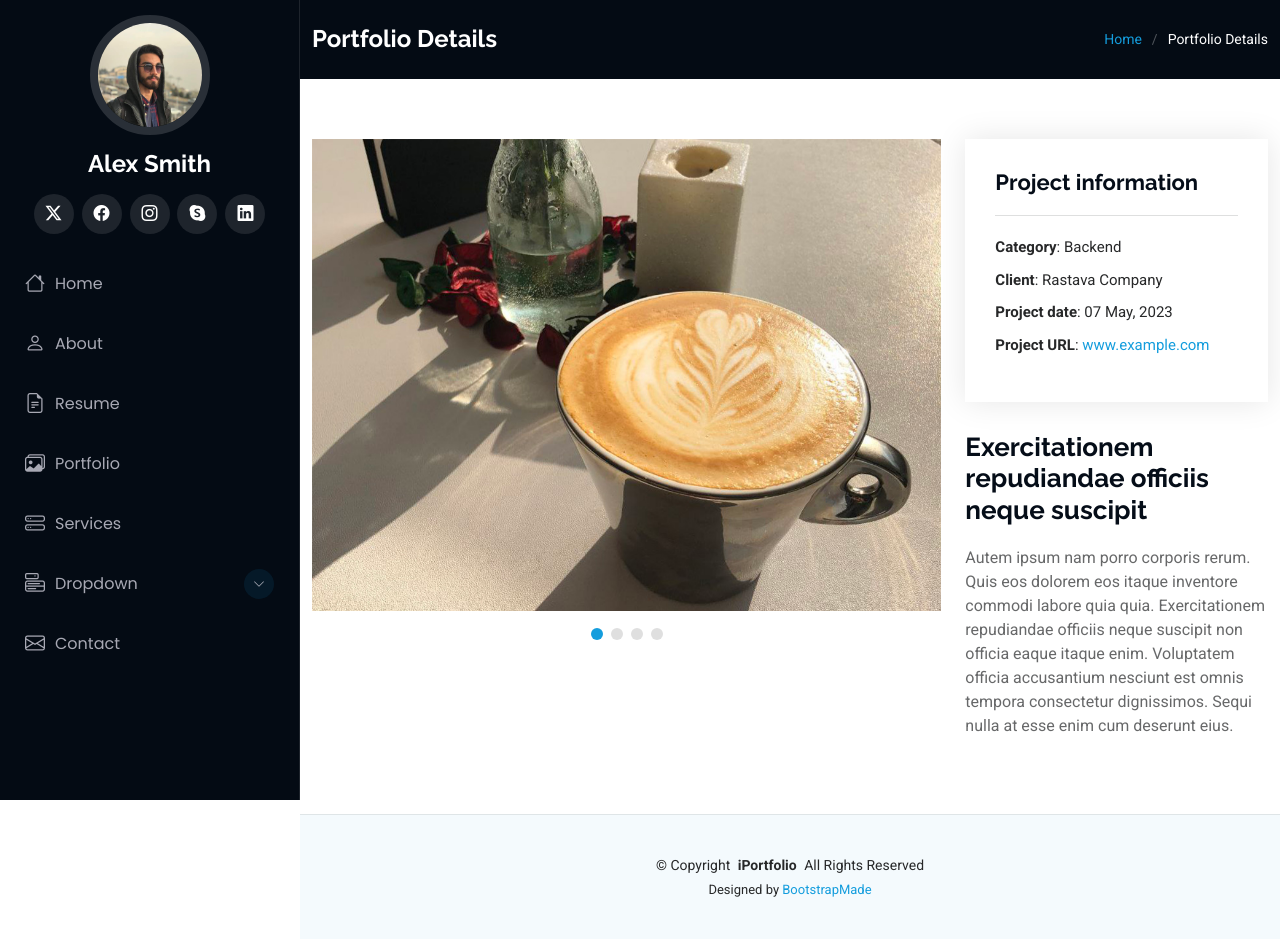
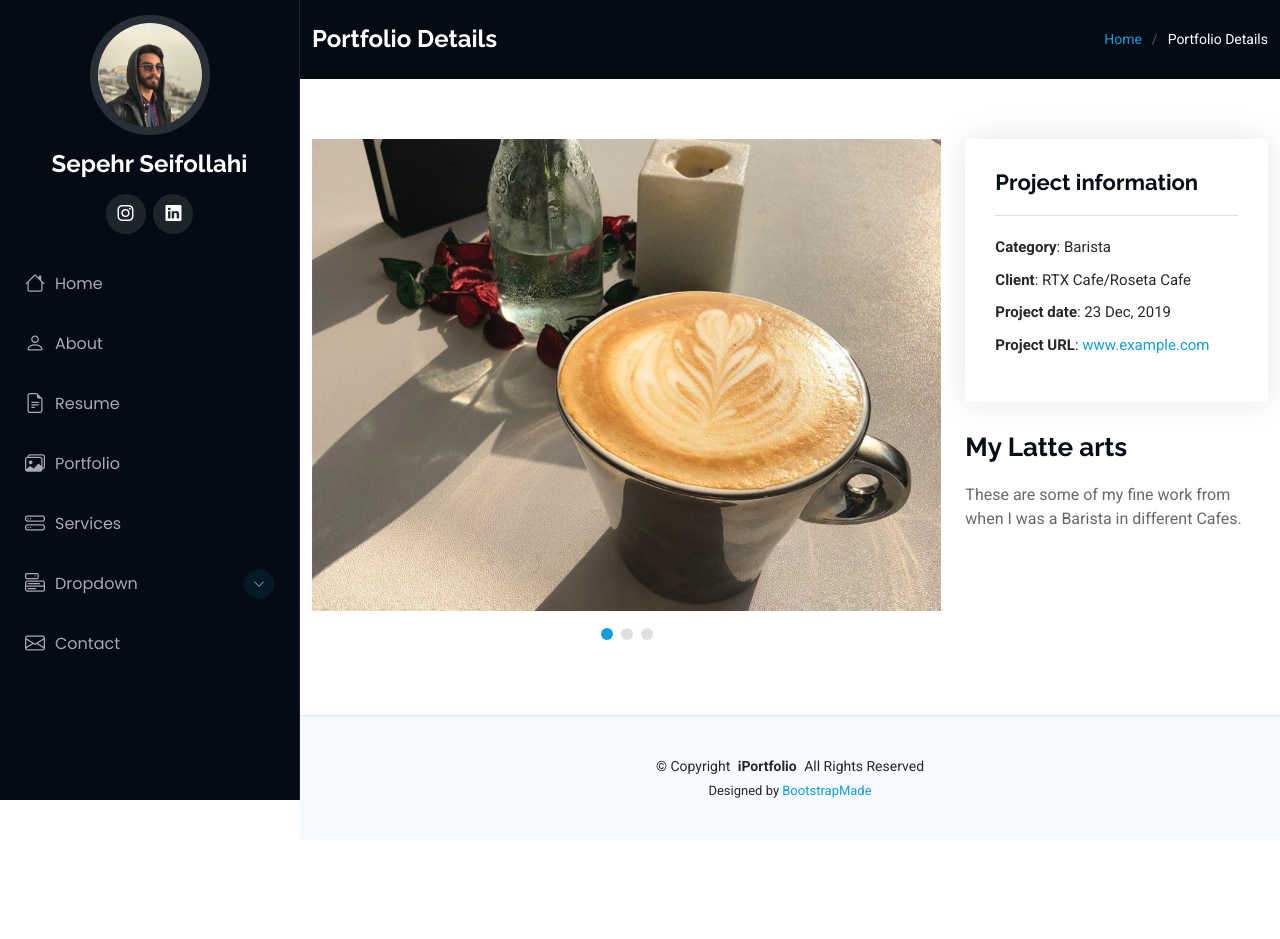
Before and after one commit to SepDev7/cv_project, a Django app: page /portfolio_details/ in a window 1280 px wide. After the commit the page ends 800 px from the top, so only its background shows below. Run offline with Django 5.2, Linux system fonts and the light colour scheme; some libraries are stand-ins or nearby versions.

Commit message:
fix for moving between pages v0.0.3

```diff
--- a/portfolio/templates/portfolio/portfolio-details.html
+++ b/portfolio/templates/portfolio/portfolio-details.html
@@ -46,18 +46,19 @@
       <img src="{% static 'portfolio/img/my-profile-pic.jpg' %}" alt="" class="img-fluid rounded-circle">
     </div>
 
-    <a href="index.html" class="logo d-flex align-items-center justify-content-center">
+    <a href=".." class="logo d-flex align-items-center justify-content-center">
       <!-- Uncomment the line below if you also wish to use an image logo -->
       <!-- <img src="{% static 'portfolio/img/logo.png" alt=""> -->
-      <h1 class="sitename">Alex Smith</h1>
+      <h1 class="sitename">Sepehr Seifollahi</h1>
     </a>
 
     <div class="social-links text-center">
-      <a href="#" class="twitter"><i class="bi bi-twitter-x"></i></a>
-      <a href="#" class="facebook"><i class="bi bi-facebook"></i></a>
-      <a href="#" class="instagram"><i class="bi bi-instagram"></i></a>
-      <a href="#" class="google-plus"><i class="bi bi-skype"></i></a>
-      <a href="#" class="linkedin"><i class="bi bi-linkedin"></i></a>
+      <a href="https://www.instagram.com/sepehr.s7/" class="instagram" target="_blank">
+        <i class="bi bi-instagram"></i>
+      </a>
+      <a href="https://www.linkedin.com/in/sepehr-seifollahi-2b80031ba/" class="linkedin" target="_blank">
+        <i class="bi bi-linkedin"></i>
+      </a>
     </div>
 
     <nav id="navmenu" class="navmenu">
@@ -98,7 +99,7 @@
         <h1 class="mb-2 mb-lg-0">Portfolio Details</h1>
         <nav class="breadcrumbs">
           <ol>
-            <li><a href="index.html">Home</a></li>
+            <li><a href="..">Home</a></li>
             <li class="current">Portfolio Details</li>
           </ol>
         </nav>
@@ -138,15 +139,11 @@
                 </div>
 
                 <div class="swiper-slide">
-                  <img src="{% static 'portfolio/img/portfolio/paint-1.jpg' %}" alt="">
+                  <img src="{% static 'portfolio/img/portfolio/art-2.jpg' %}" alt="">
                 </div>
 
                 <div class="swiper-slide">
-                  <img src="{% static 'portfolio/img/portfolio/branding-1.jpg' %}" alt="">
-                </div>
-
-                <div class="swiper-slide">
-                  <img src="{% static 'portfolio/img/portfolio/books-1.jpg' %}" alt="">
+                  <img src="{% static 'portfolio/img/portfolio/art-3.jpg' %}" alt="">
                 </div>
 
               </div>
@@ -158,16 +155,16 @@
             <div class="portfolio-info" data-aos="fade-up" data-aos-delay="200">
               <h3>Project information</h3>
               <ul>
-                <li><strong>Category</strong>: Backend</li>
-                <li><strong>Client</strong>: Rastava Company</li>
-                <li><strong>Project date</strong>: 07 May, 2023</li>
+                <li><strong>Category</strong>: Barista</li>
+                <li><strong>Client</strong>: RTX Cafe/Roseta Cafe</li>
+                <li><strong>Project date</strong>: 23 Dec, 2019</li>
                 <li><strong>Project URL</strong>: <a href="#">www.example.com</a></li>
               </ul>
             </div>
             <div class="portfolio-description" data-aos="fade-up" data-aos-delay="300">
-              <h2>Exercitationem repudiandae officiis neque suscipit</h2>
+              <h2>My Latte arts</h2>
               <p>
-                Autem ipsum nam porro corporis rerum. Quis eos dolorem eos itaque inventore commodi labore quia quia. Exercitationem repudiandae officiis neque suscipit non officia eaque itaque enim. Voluptatem officia accusantium nesciunt est omnis tempora consectetur dignissimos. Sequi nulla at esse enim cum deserunt eius.
+                These are some of my fine work from when I was a Barista in different Cafes.
               </p>
             </div>
           </div>
--- a/portfolio/views.py
+++ b/portfolio/views.py
@@ -30,6 +30,6 @@ def contact_view(request):
         except Exception as e:
             messages.error(request, 'There was an error sending your message. Please try again later.')
 
-        # return redirect('')
+        # return redirect('contact')
 
     return render(request, 'portfolio/index.html')
```
Also changed, not shown: portfolio/templates/portfolio/index.html (+11 -11 lines).
